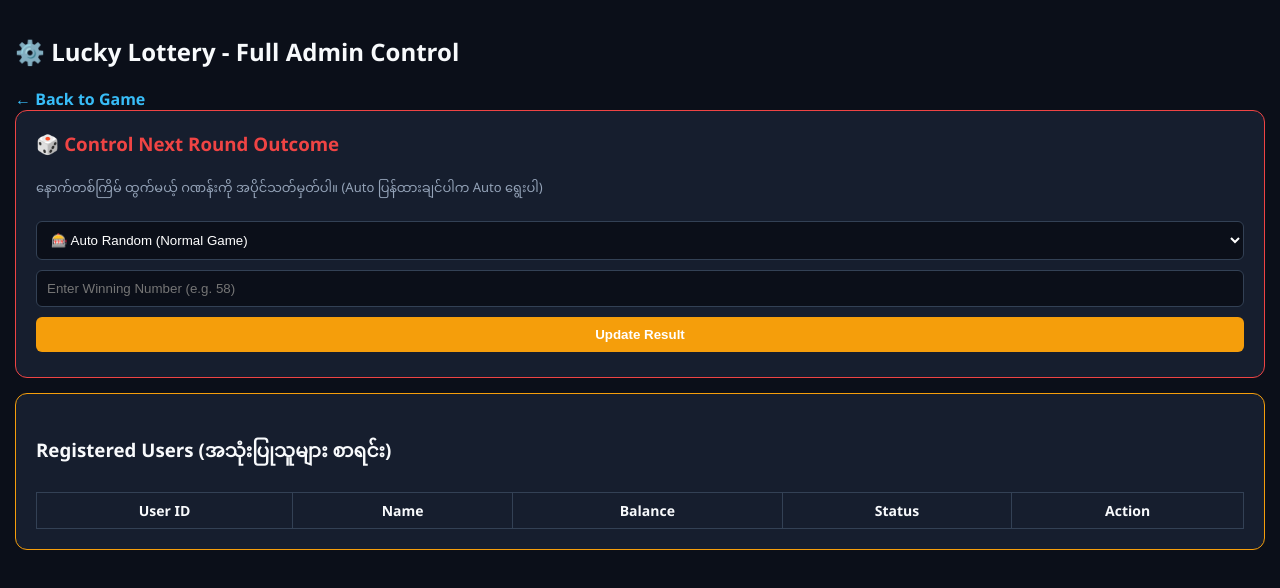
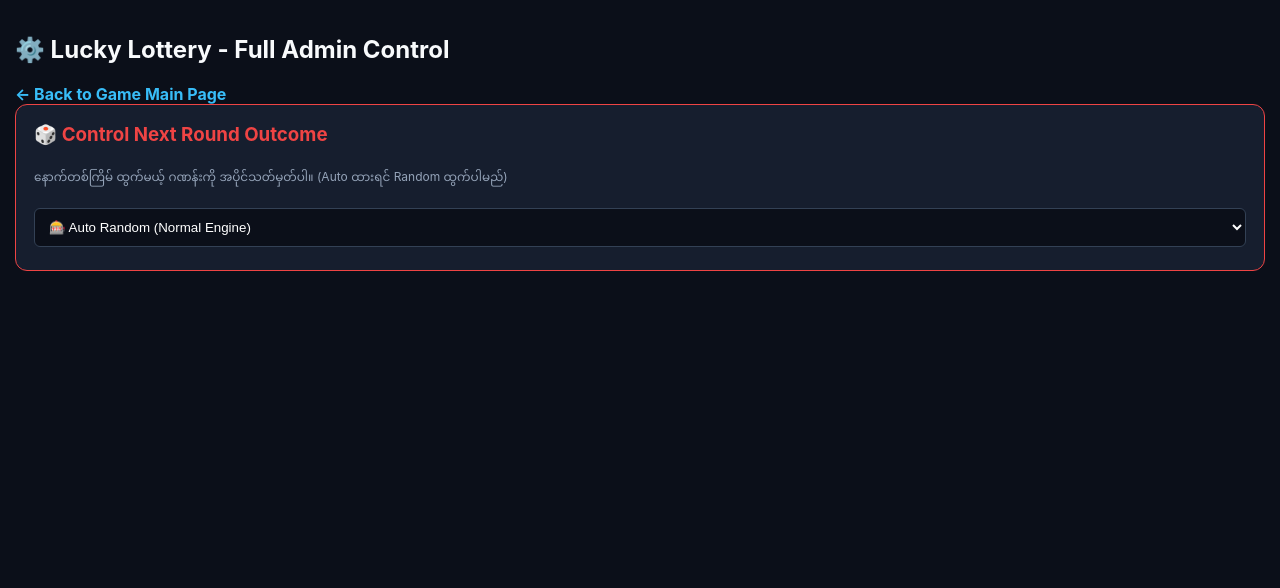
Before and after one commit to tar-alt/Lucky-lottery-off, a website: page public/admin.html in a window 1280 px wide. Drawn offline with nearby package versions, Linux system fonts and the light colour scheme.

Commit message:
Update admin.html

````diff
--- a/public/admin.html
+++ b/public/admin.html
@@ -3,108 +3,66 @@
 <head>
   <meta charset="UTF-8">
   <meta name="viewport" content="width=device-width, initial-scale=1.0">
-  <title>⚙️ Admin Control Panel - Lucky Lottery</title>
+  <title>⚙️ Admin Full Control Panel</title>
+  <script src="/socket.io/socket.io.js"></script>
   <style>
-    body { font-family: 'Segoe UI', Arial, sans-serif; background: #0b0f19; color: #f8fafc; margin: 0; padding: 15px; }
-    .card { background: #161e2e; padding: 20px; margin-bottom: 15px; border-radius: 12px; border: 1px solid #f59e0b; }
+    body { font-family: -apple-system, BlinkMacSystemFont, "Segoe UI", Roboto, sans-serif; background: #0b0f19; color: #f8fafc; margin: 0; padding: 15px; }
+    .card { background: #161e2e; padding: 18px; margin-bottom: 15px; border-radius: 12px; border: 1px solid #334155; }
     input, button, select { padding: 10px; margin: 5px 0; border-radius: 6px; border: 1px solid #334155; background: #0b0f19; color: #fff; width: 100%; box-sizing: border-box; }
-    button { cursor: pointer; background: #f59e0b; font-weight: bold; border: none; }
-    table { width: 100%; border-collapse: collapse; margin-top: 10px; font-size: 14px; }
+    button { cursor: pointer; background: #f59e0b; color: #000; font-weight: bold; border: none; }
+    table { width: 100%; border-collapse: collapse; margin-top: 10px; font-size: 13px; }
     th, td { border: 1px solid #334155; padding: 8px; text-align: center; }
-    .btn-del { background: #ef4444; color: white; padding: 4px 8px; border-radius: 4px; }
-    .btn-approve { background: #10b981; color: white; padding: 4px 8px; border-radius: 4px; }
+    .bet-grid { display: grid; grid-template-columns: repeat(5, 1fr); gap: 8px; margin-top: 10px; }
+    .bet-box { background: #0f172a; padding: 8px; border-radius: 6px; text-align: center; font-size: 12px; border: 1px solid #1e293b; }
   </style>
 </head>
 <body>
 
   <h2>⚙️ Lucky Lottery - Full Admin Control</h2>
-  <a href="/" style="color: #38bdf8; text-decoration: none; font-weight: bold;">← Back to Game</a>
+  <a href="/" style="color: #38bdf8; text-decoration: none; font-weight: bold;">← Back to Game Main Page</a>
 
-  <!-- 🎯 1. Game Outcome Control -->
+  <!-- 1. Next Round Result Control -->
   <div class="card" style="border-color: #ef4444;">
-    <h3 style="color: #ef4444; margin-top: 0;">🎲 Control Next Round Outcome</h3>
-    <p style="font-size: 13px; color: #94a3b8;">နောက်တစ်ကြိမ် ထွက်မယ့် ဂဏန်းကို အပိုင်သတ်မှတ်ပါ။ (Auto ပြန်ထားချင်ပါက Auto ရွေးပါ)</p>
+    <h3 style="color: #ef4444; margin-top:0;">🎲 Control Next Round Outcome</h3>
+    <p style="font-size: 12px; color: #94a3b8; margin-top: 0;">နောက်တစ်ကြိမ် ထွက်မယ့် ဂဏန်းကို အပိုင်သတ်မှတ်ပါ။ (Auto ထားရင် Random ထွက်ပါမည်)</p>
     <select id="targetOutcome">
-      <option value="auto">🎰 Auto Random (Normal Game)</option>
+      <option value="auto">🎰 Auto Random (Normal Engine)</option>
       <option value="0">Number 0</option>
       <option value="1">Number 1</option>
       <option value="2">Number 2</option>
       <option value="3">Number 3</option>
       <option value="4">Number 4</option>
       <option value="5">Number 5</option>
-      ပုံထဲမှာတွေ့ရတဲ့ Admin Panel က Direct Unit Transfer (အမှတ်ဖြည့်ပေးရုံ) နဲ့ Pending Requests တွေကြည့်တဲ့ အခြေခံ လုပ်ဆောင်ချက်လောက်ပဲ ပါသေးတာတွေ့ရပါတယ်။
-
-Admin က User တွေကို ထိန်းချုပ်တာ၊ ထွက်ဂဏန်း (Winning Number/Result) တွေကို စိတ်ကြိုက် သတ်မှတ်/ပြောင်းလဲတာတွေ လုပ်နိုင်ဖို့အတွက် Admin Dashboard မှာ **Features (လုပ်ဆောင်ချက်များ)** ထပ်တိုးပေးဖို့ လိုအပ်ပါတယ်။
-
-ဒါတွေကို ဖြည့်ဆည်းဖို့အတွက် backend ရော frontend မှာပါ ထည့်သွင်းပေးရမယ့် အပိုင်းတွေကို အောက်မှာ ခွဲခြားဖော်ပြပေးထားပါတယ်။
+      <option value="6">Number 6</option>
+      <option value="လိုအပ်တဲ့ Features တွေအားလုံး (WinGo 1Min ပုံစံ Betting UI၊ Admin Manual Control၊ Real-time Syncing၊ Auto-Login persistent session၊ Pop-up result) ပါဝင်တဲ့ **Full-stack Node.js + Express + Socket.IO + MongoDB (သို့မဟုတ် SQLite)** Architecture နဲ့ Full Code Structure ကို အောက်မှာ ပြင်ဆင်ပေးထားပါတယ်။
 
 ---
 
-## ၁။ ထွက်ဂဏန်း ပြောင်းလဲခြင်း/သတ်မှတ်ခြင်း (Winning Number Control)
+## 🛠 တည်ဆောက်ပုံ အနှစ်ချုပ် (Key Features)
 
-ဂဏန်းထွက်မယ့်အချိန်မတိုင်မီ သို့မဟုတ် Admin က ကြိုက်တဲ့အချိန်မှာ ထွက်ဂဏန်းကို စိတ်ကြိုက် ပြောင်းလို့ရအောင် လုပ်ဆောင်ပေးရပါမယ်။
-
-*   **UI မှာ ထည့်ရန်:**
-    *   "Set Winning Number" သို့မဟုတ် "Manage Results" ဆိုတဲ့ Card/Section တစ်ခု ထည့်ပါ။
-    *   ထွက်မယ့်ဂဏန်း ရိုက်ထည့်ရမယ့် Input box ၊ ထွက်မယ့်အချိန် (Round/Session) ရွေးရန် Dropdown နဲ့ **"Set Result"** / **"Force Win Number"** Button ထည့်ပေးရပါမယ်။
-*   **Backend Logic:**
-    *   Admin က ရွေးလိုက်တဲ့ ဂဏန်းကို Database (သို့မဟုတ် Server state) ထဲမှာ သွားသိမ်းပြီး၊ မဲဖွင့်ချိန် ရောက်တဲ့အခါ အဲဒီသတ်မှတ်ထားတဲ့ ဂဏန်းအတိုင်းပဲ ထွက်ပေးသွားအောင် ရေးပေးရပါမယ်။
+1. **Real-time Synchronization (Socket.io):** ကစားသူ အားလုံးမှာ တပြိုင်နက်တည်း Timer ပတ်နေမည်။ Admin က ရလဒ်ပြောင်းလိုက်တာနဲ့ ကစားသူအားလုံးဆီ အချိန်ကိုက် ရောက်ရှိမည်။
+2. **Admin Control:** နံပါတ် အပိုင်သတ်မှတ်ရန် Control Module ပါဝင်မည်။ သတ်မှတ်မထားပါက Random အလိုအလျောက် ထွက်မည်။ User Balance နှင့် Deposit/Withdraw များကို Direct Update လုပ်နိုင်မည်။
+3. **Auto Login / Persistent Session:** LocalStorage (သို့) JWT/Session token အသုံးပြု၍ မည်မျှပင် Browser ပိတ်/ဖွင့်လုပ်သည်ဖြစ်စေ Auto-Login ဖြစ်နေမည်။
+4. **WinGo Style Game UI:** ဓာတ်ပုံ ၃ ပါအတိုင်း ရောင်စုံ ခလုတ်များ၊ အကြီး/အသေး၊ ၀-၉ ဂဏန်းများ ပါဝင်သည့် Dark Modern Betting Dashboard။
 
 ---
 
-## ၂။ User များ အားလုံးကို စာရင်းကြည့်ခြင်းနှင့် ထိန်းချုပ်ခြင်း (User Management)
+## 💻 Full Code Structure
 
-လက်ရှိမှာ User list မပေါ်တဲ့အတွက် User အကောင့်များကို စီမံခန့်ခွဲနိုင်မယ့် Table တစ်ခု သီးသန့် လိုအပ်ပါတယ်။
-
-*   **UI မှာ ထည့်ရန်:**
-    *   **User List Table:** User Name, Player ID, Balance (လက်ကျန်ငွေ/ယူနစ်), Status (Active/Banned), Actions (Edit, Ban, Delete) စတာတွေ ပါဝင်တဲ့ ဇယားတစ်ခု ထည့်ပါ။
-*   **Admin ရရှိမယ့် ထိန်းချုပ်မှုများ (Control Features):**
-    *   **Block / Ban User:** မရိုးမသားလုပ်သော သို့မဟုတ် ပြဿနာရှိသော User ၏ အကောင့်ကို ပိတ်ထားနိုင်ခြင်း။
-    *   **Edit Balance:** User တစ်ဦးစီ၏ Balance ကို တိုက်ရိုက် တိုး/လျှော့ စိတ်ကြိုက် ပြင်နိုင်ခြင်း။
-    *   **Reset Password:** User ၏ Password ကို ပြန်လည်ပြင်ဆင်ပေးနိုင်ခြင်း။
-
----
-
-## ၃။ Bet History / User များ ထိုးထားသော ဂဏန်းများ ကြည့်ရှုခြင်း
-
-ထွက်ဂဏန်း ပြောင်းရာတွင် မည်သည့်ဂဏန်းကို အများဆုံးထိုးထားသည်၊ မည်သည့်ဂဏန်းထွက်လျှင် အမြတ်/အရှုံး ရှိမည်ကို Admin က အရင်ဆုံး သိနိုင်ရန် လိုအပ်ပါတယ်။
-
-*   **UI မှာ ထည့်ရန်:**
-    *   **Live Bets Section:** ယခု Round/Session ထဲမှာ User တွေ ဘာဂဏန်းတွေ ထိုးထားလဲ၊ ဘယ်ဂဏန်းမှာ Total Amount ဘယ်လောက်ရှိလဲဆိုတာ စာရင်းချုပ် (Summary) ပြပေးသည့် ဇယား။
-*   **အကျိုးကျေးဇူး:**
-    *   Admin အနေဖြင့် User တွေ ထိုးထားသည့် ဂဏန်းများကို ကြည့်ပြီးမှ ထွက်ဂဏန်း (Winning Number) ကို စိတ်ကြိုက် ပြောင်းလဲ သတ်မှတ်နိုင်မည်ဖြစ်သည်။
-
----
-
-## Backend Code တွင် ပြင်ဆင်ရန် နမူနာ (HTML/Frontend Structure)
-
-Admin Dashboard HTML မှာ အောက်ပါအတိုင်း UI components များကို ဖြည့်စွက်ရေးသားနိုင်ပါတယ်-
-
-```html
-<!-- Set Winning Number Section -->
-<div class="card">
-  <h3>Set Winning Number (ထွက်ဂဏန်း သတ်မှတ်ရန်)</h3>
-  <form id="set-result-form">
-    <input type="text" id="winning-number" placeholder="Enter Winning Number (e.g. 58)" required />
-    <button type="submit" class="btn">Update Result</button>
-  </form>
-</div>
-
-<!-- User Management Section -->
-<div class="card">
-  <h3>Registered Users (အသုံးပြုသူများ စာရင်း)</h3>
-  <table>
-    <thead>
-      <tr>
-        <th>User ID</th>
-        <th>Name</th>
-        <th>Balance</th>
-        <th>Status</th>
-        <th>Action</th>
-      </tr>
-    </thead>
-    <tbody id="user-list">
-      <!-- Database မှ User စာရင်းများကို JavaScript ဖြင့် ဆွဲထုတ်ပြသမည် -->
-    </tbody>
-  </table>
-</div>
+### 1. `package.json`
+```json
+{
+  "name": "wingo-lottery-game",
+  "version": "1.0.0",
+  "main": "server.js",
+  "scripts": {
+    "start": "node server.js"
+  },
+  "dependencies": {
+    "express": "^4.18.2",
+    "socket.io": "^4.6.1",
+    "bcryptjs": "^2.4.3",
+    "jsonwebtoken": "^9.0.0",
+    "cors": "^2.8.5"
+  }
+}
````
